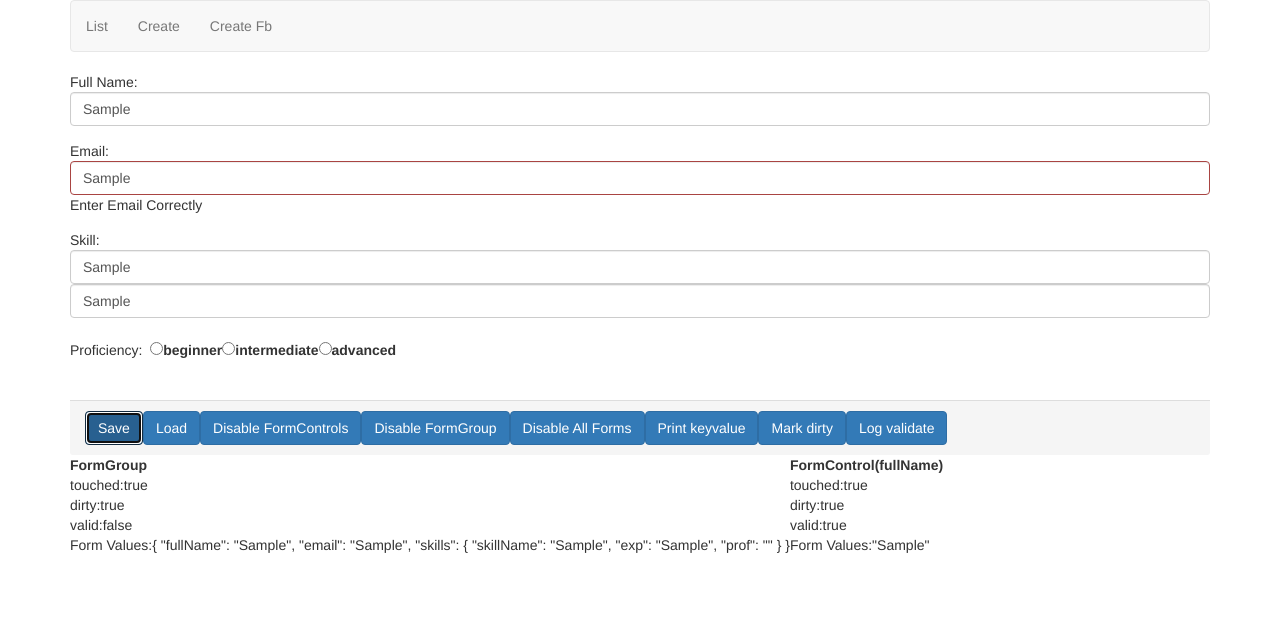
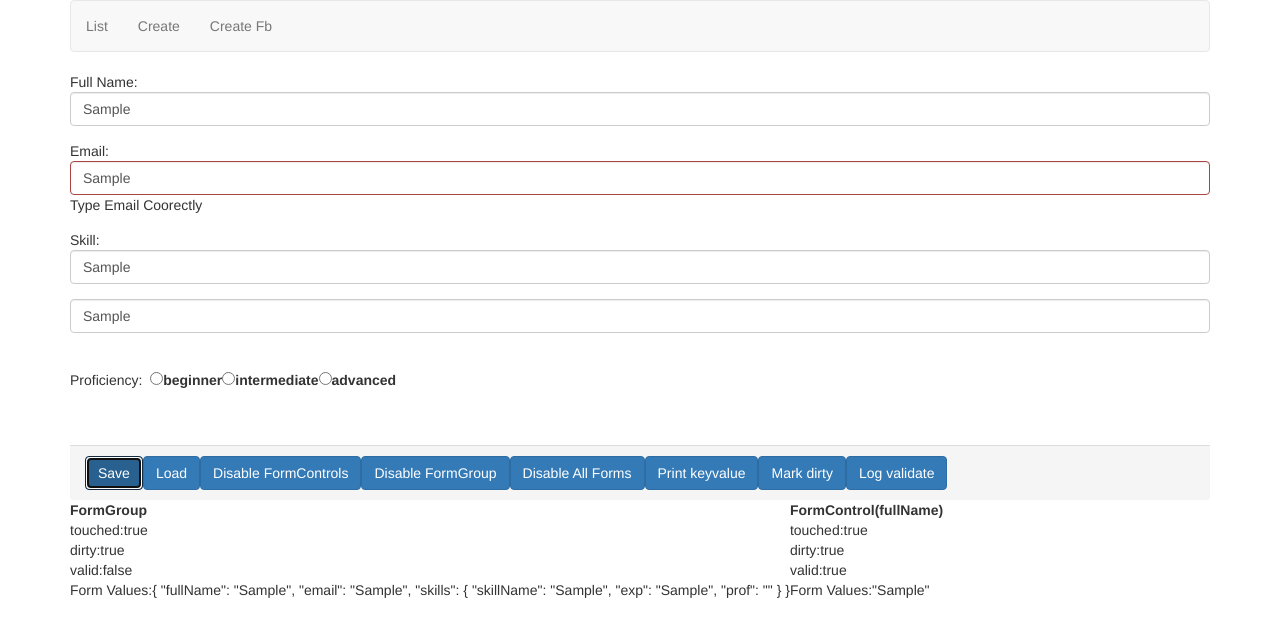
Before and after one commit to VasuSagar/AngularForms, an Angular app: page /fbcreate in a window 1280 px wide. Both pictures are taken after typing "Sample", "Sample", "Sample", "Sample" into the empty fields and a click on the button "Save". Shown: the top 636 px of the page. Built offline with nearby package versions, Linux system fonts and the light colour scheme.

Commit message:
Complete error

```diff
--- a/src/app/componentsFormbuilder/employee/fbcreate/fbcreate.component.html
+++ b/src/app/componentsFormbuilder/employee/fbcreate/fbcreate.component.html
@@ -1,47 +1,56 @@
 <form [formGroup]="employeeForm" (ngSubmit)="onSubmit()">
 
-    <div class="form-group" [ngClass]="{'has-error':employeeForm.controls.fullName.errors
-                                                    &&
-                                                    (employeeForm.controls.fullName.touched
-                                                    || employeeForm.controls.fullName.dirty)}">
-        Full Name:<input type="text" class="form-control" formControlName="fullName">
+    <div class="form-group" [ngClass]="{'has-error':formErrors.fullName}">
+        Full Name:<input type="text" class="form-control" formControlName="fullName"
+                    (blur)="logValidationErrors()">
 
-        <span class="help-block" *ngIf="employeeForm.controls.fullName.errors
-                                        &&
-                                        (employeeForm.controls.fullName.touched
-                                        || employeeForm.controls.fullName.dirty)">
-            <span *ngIf="employeeForm.controls.fullName.errors.required">Enter Name</span>
-            <span *ngIf="employeeForm.controls.fullName.errors.minlength ||
-            employeeForm.controls.fullName.errors.maxlength">Must be less than 10 & greater than 2</span>
+        <span class="help-block" *ngIf="formErrors.fullName">
+            {{formErrors.fullName}}
         </span>
 
     </div>
 
-    <div class="form-group" [ngClass]="{'has-error':employeeForm.controls.email.errors
-    &&
-    (employeeForm.controls.email.touched
-    || employeeForm.controls.email.dirty)}">
+    <div class="form-group" [ngClass]="{'has-error':formErrors.email}">
 
-        Email:<input type="text" class="form-control" formControlName="email">
-        <span class="help-box" *ngIf="employeeForm.controls.email.errors
-                                        &&
-                                        (employeeForm.controls.email.touched
-                                        || employeeForm.controls.email.dirty)">
-            <span *ngIf="employeeForm.controls.email.errors.required">Enter Email</span>
-            <span *ngIf="employeeForm.controls.email.errors.email">Enter Email Correctly</span>
+        Email:<input type="text" class="form-control" formControlName="email"
+                (blur)="logValidationErrors()">
+        <span class="help-box" *ngIf="formErrors.email">
+            {{formErrors.email}}
         </span>
 
     </div>
     <div formGroupName="skills">
-        Skill:<input type="text" class="form-control" placeholder="Name of Skill" formControlName="skillName">
-        <input type="text" class="form-control" placeholder="Experience in years" formControlName="exp">
 
+        Skill:
+            <div class="form-group" [ngClass]="{'has-error':formErrors.skillName}">
+            <input type="text" class="form-control" placeholder="Name of Skill" formControlName="skillName"
+                (blur)="logValidationErrors()">
+            <span class="help-box" *ngIf="formErrors.skillName">
+                {{formErrors.skillName}}
+            </span>
+            </div>
+
+            <div class="form-group" [ngClass]="{'has-error':formErrors.exp}">
+                <input type="text" class="form-control" placeholder="Experience in years" formControlName="exp"
+                (blur)="logValidationErrors()">
+                <span class="help-box" *ngIf="formErrors.exp">
+                    {{formErrors.exp}}
+                </span>
+            </div>
         <br>
 
+        <div class="form-group" [ngClass]="{'has-error':formErrors.prof}">
         Proficiency:&nbsp;
-                    <input type="radio" formControlName="prof" value="beginner" ><b>beginner</b>
-                    <input type="radio" formControlName="prof" value="intermediate"><b>intermediate</b>
-                    <input type="radio" formControlName="prof" value="advanced"><b>advanced</b>
+                    <input type="radio" formControlName="prof" value="beginner"
+                    (blur)="logValidationErrors()"><b>beginner</b>
+                    <input type="radio" formControlName="prof" value="intermediate"
+                    (blur)="logValidationErrors()"><b>intermediate</b>
+                    <input type="radio" formControlName="prof" value="advanced"
+                    (blur)="logValidationErrors()"><b>advanced</b>
+            <span class="help-box" *ngIf="formErrors.prof">
+                    {{formErrors.prof}}
+            </span>
+        </div>
     </div>
 
     <br><br>
--- a/src/app/componentsFormbuilder/employee/fbcreate/fbcreate.component.ts
+++ b/src/app/componentsFormbuilder/employee/fbcreate/fbcreate.component.ts
@@ -29,7 +29,8 @@ export class FBcreateComponent implements OnInit {
       'maxlength':"Full name must be less than 10 char"
     },
     'email':{
-      'required':'Email is required'
+      'required':'Email is required',
+      'email':'Type Email Coorectly'
     },
     'skillName':{
       'required':'Skill Name is required'
@@ -70,6 +71,11 @@ export class FBcreateComponent implements OnInit {
     //     console.log(value);
     //   });
 
+
+
+    this.employeeForm.valueChanges.subscribe((data)=>{
+      this.logValidationErrors(this.employeeForm);
+    });
 
   }
 
@@ -187,7 +193,7 @@ export class FBcreateComponent implements OnInit {
 
 
 
-  logValidationErrors(group:FormGroup)
+  logValidationErrors(group:FormGroup=this.employeeForm)
   {
     Object.keys(group.controls).forEach((key:string)=>{
     const abstractControl=group.get(key);
@@ -198,7 +204,7 @@ export class FBcreateComponent implements OnInit {
     else
     {
       this.formErrors[key]='';
-      if(abstractControl && !abstractControl.valid)
+      if(abstractControl && !abstractControl.valid && (abstractControl.dirty || abstractControl.touched))
       {
         const message=this.validationMessages[key];
        // console.log(message);
```
